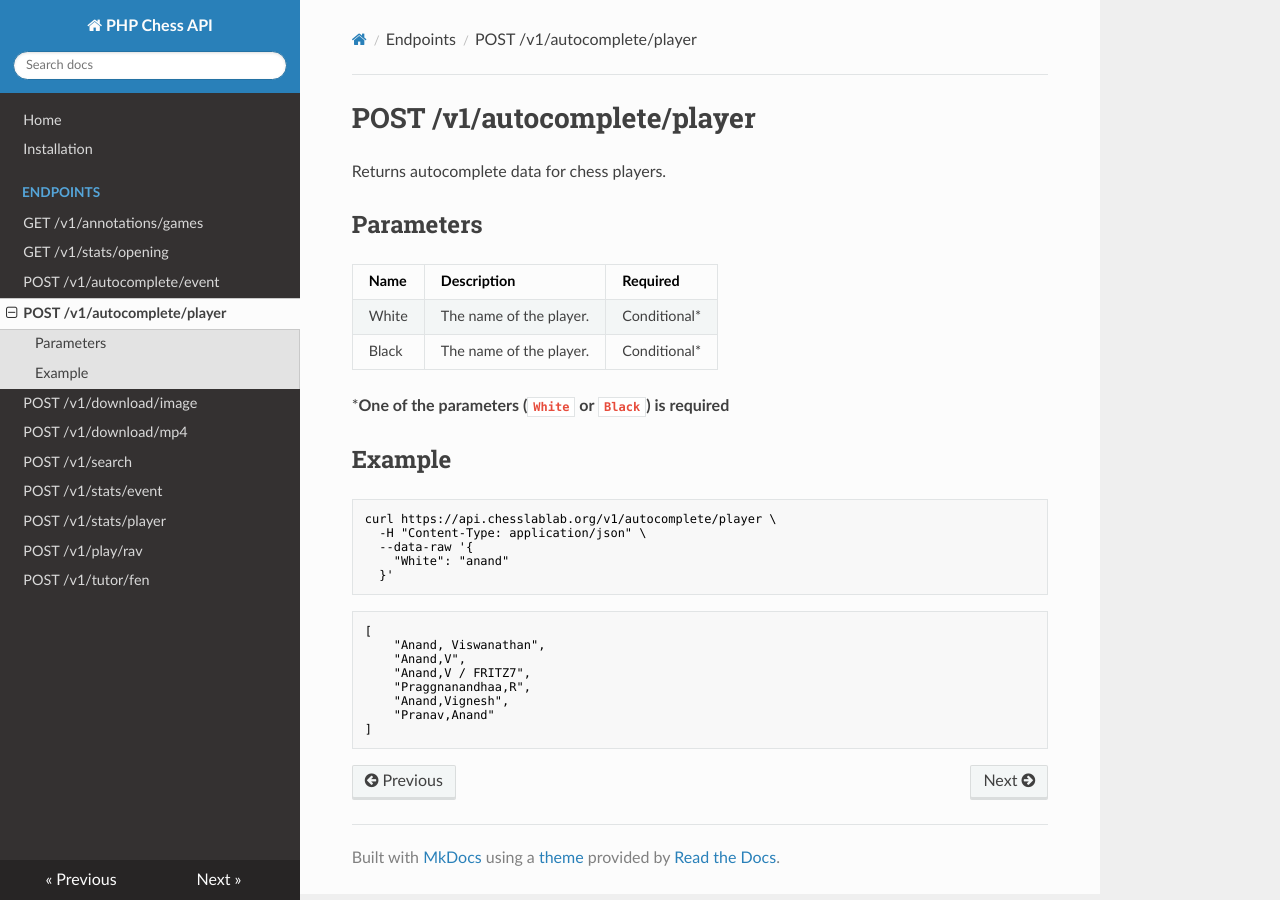
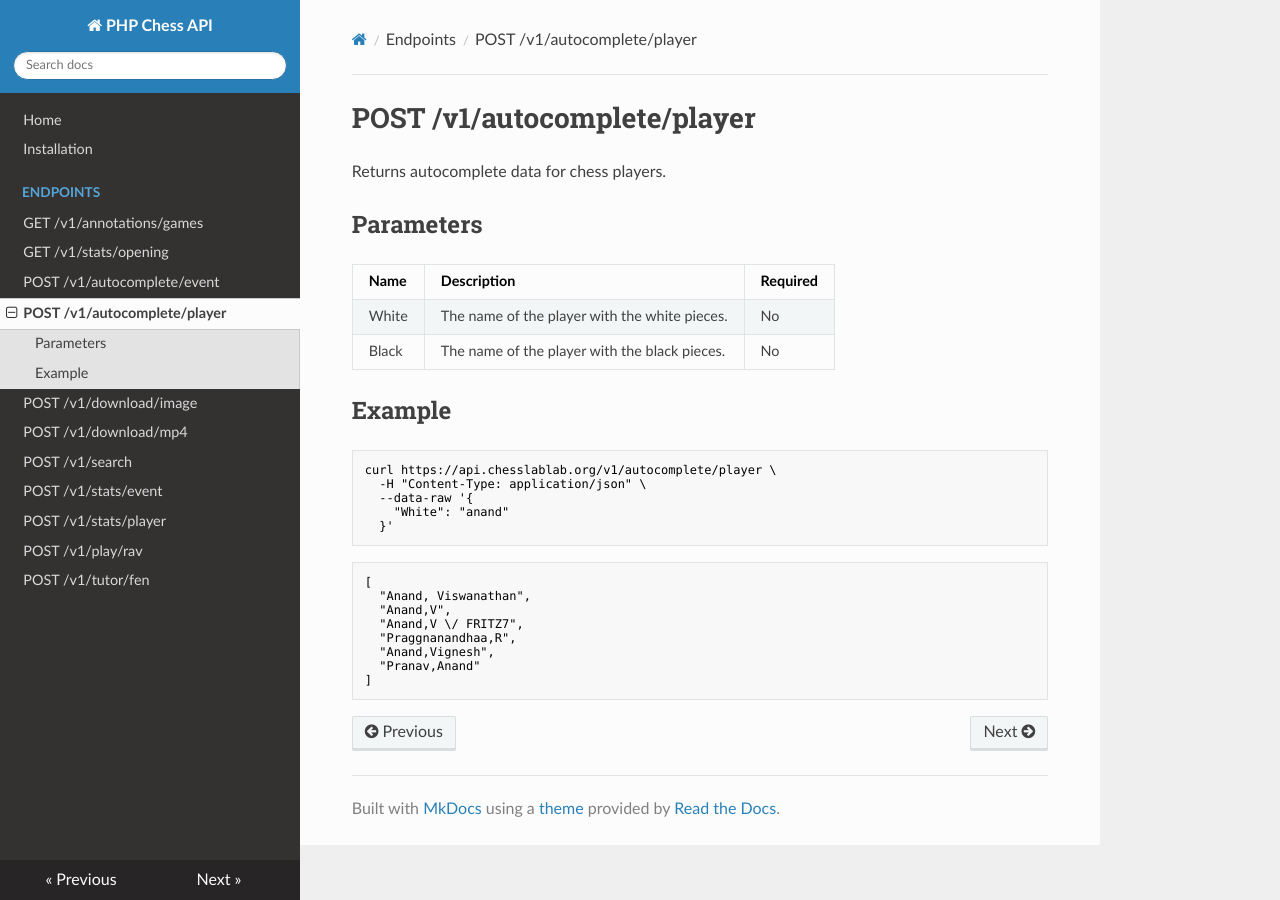
Before and after one commit to chesslablab/chess-api, an MkDocs documentation site: the page built from docs/post-autocomplete-player.md, in a window 1280 px wide. Built offline with MkDocs 1.6.1, drawn with Linux system fonts in a browser that asks for light colours; nearby versions of some CDN libraries.

Commit message:
Update post-autocomplete-player.md

````diff
--- a/docs/post-autocomplete-player.md
+++ b/docs/post-autocomplete-player.md
@@ -6,10 +6,8 @@ Returns autocomplete data for chess players.
 
 | Name | Description | Required |
 | ---- | ----------- | -------- |
-| White | The name of the player. | Conditional* |
-| Black | The name of the player. | Conditional* |
-
-***One of the parameters (`White` or `Black`) is required**
+| White | The name of the player with the white pieces. | No |
+| Black | The name of the player with the black pieces. | No |
 
 ## Example
 
@@ -23,11 +21,11 @@ curl https://api.chesslablab.org/v1/autocomplete/player \
 
 ```text
 [
-	"Anand, Viswanathan",
-	"Anand,V",
-	"Anand,V / FRITZ7",
-	"Praggnanandhaa,R",
-	"Anand,Vignesh",
-	"Pranav,Anand"
+  "Anand, Viswanathan",
+  "Anand,V",
+  "Anand,V \/ FRITZ7",
+  "Praggnanandhaa,R",
+  "Anand,Vignesh",
+  "Pranav,Anand"
 ]
 ```
````
